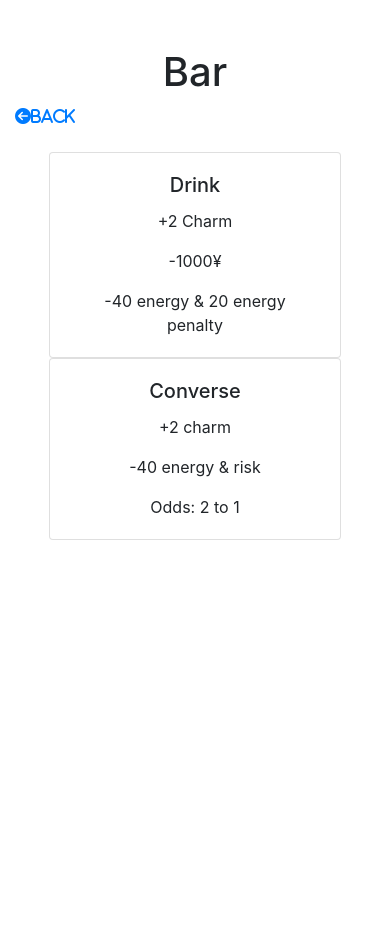
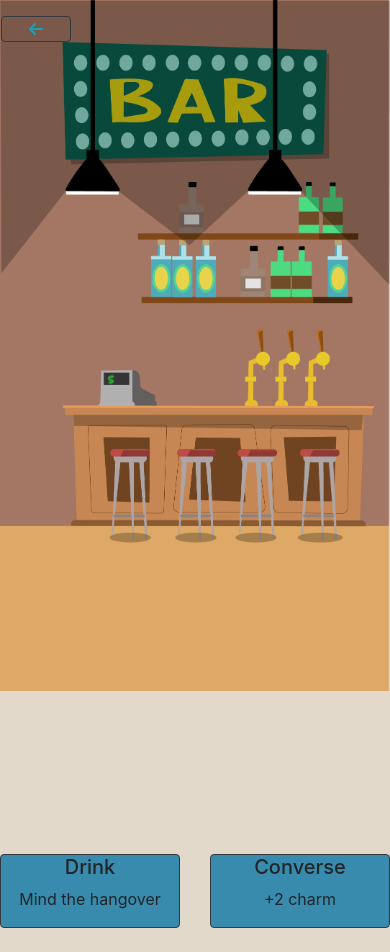
Before and after one commit to AndreasChristensen89/salary_struggle, a Django app: page /grind/bar/ in a window 390 px wide. Shown: the part 73-1025 px from the top of the page. Run offline with Django 3.2, Linux system fonts and the light colour scheme; a user stored in the database is signed in; tables that the repository leaves empty hold one stand-in row (values such as "Sample post"); some libraries are stand-ins or nearby versions.

Commit message:
Add bar mobile background, redesign buttons

```diff
--- a/grind/templates/grind/bar.html
+++ b/grind/templates/grind/bar.html
@@ -3,41 +3,39 @@
 
 {% block content %}
 {% if user.is_authenticated %}
-<div class="container h-100 mt-5">
-    <div class="row">
-        <div class="col text-center">
-            <h1 class="h1">Bar</h1>
-        </div>
-    </div>
+<div class="h-100 overview" id="bar-background">
+    <div id="bar-background-img">
 
         <div class="row">
-        <a class="col-3 position-absolute" href="{% url 'grind:city' %}">
-            <i class="fa-solid fa-circle-arrow-left">Back</i>
+            <a class="col-2 text-center border border-dark m-3 rounded" href="{% url 'grind:city' %}">
+                <i class="fas fa-arrow-left text-info"></i>
             </a>
         </div>
 
-    <div class="row py-5">
-
-        <div class="col-9 col-sm-6 col-md-4 col-lg-3 card mx-auto text-center" id="drinkButton">
-            <div class="card-body rounded-top">
-                <h5 class="card-title">Drink</h5>
-                <p class="card-text round">+2 Charm</p>
-                <p class="card-text round">-1000¥</p>
-                <p class="card-text round">-40 energy & 20 energy penalty</p>
+        <div class="row fixed-bottom my-4">
+            <div class="col-6 mx-auto text-center">
+                <div class="rounded border border-dark update-button" id="drinkButton">
+                    <h5 class="h5">Drink</h5>
+                    <p class="">Mind the hangover</p>
                 </div>
             </div>
-
-        <div class="col-9 col-sm-6 col-md-4 col-lg-3 card mx-auto text-center" id="converse">
-                <div class="card-body rounded-top">
-                    <h5 class="card-title">Converse</h5>
-                    <p class="card-text round">+2 charm</p>
-                    <p class="card-text round">-40 energy & risk</p>
-                    <p class="card-text round">Odds: 2 to 1</p>
+            <div class="col-6 mx-auto text-center">
+                <div class="rounded border border-dark update-button" id="converse">
+                    <h5 class="h5">Converse</h5>
+                    <p class="">+2 charm</p>
                 </div>
             </div>
-
         </div>
     </div>
+</div>
+<div id="loading-overlay">
+    <h1 class="text-light logo-font loading-spinner">
+        <span class="icon">
+            <i class="fas fa-bed"></i>
+        </span>
+    </h1>
+</div>
+
 {% endif %}
 {% csrf_token %}
 {% endblock %}
--- a/home/templates/home/index.html
+++ b/home/templates/home/index.html
@@ -22,7 +22,7 @@
         </div>
         {% if user.is_authenticated %}
             {% if profile.active_char and profile.paid %}
-                {% if character.level > 1 %}
+                {% if character.day > 1 %}
                     <div class="row" id="game-link">
                         <a class="col-12 border py-5 mx-auto text-center" href="{% url 'grind:enter' %}">
                             <h2 class="h2">Play</h2>
--- a/static/css/game_base.css
+++ b/static/css/game_base.css
@@ -60,11 +60,20 @@ body {
     font-size: 20pt;
 }
 
+.place {
+    background-color: rgba(0, 0, 0, 0.5);
+    color: white;
+}
+
 #enter-grind {
     background-image: url(/media/background-enter.png);
     background-size: cover;
     background-repeat: no-repeat;
     height: 320px;
+}
+
+#house-background {
+    background-color: #e3d9ca;
 }
 
 #house-background-img {
@@ -74,12 +83,19 @@ body {
     height: 100%;
 }
 
-#house-background {
+#bar-background-img {
+    background-image: url(/media/bar_background_mobile.png);
+    background-size: contain;
+    background-repeat: no-repeat;
+    height: 100%;
+}
+
+#bar-background {
     background-color: #e3d9ca;
 }
 
-.home-button {
-    background-color: rgba(56, 139, 172, 0.5);
+.update-button {
+    background-color: rgba(56, 139, 172);
 }
 
 #background-fill {
```
Also changed, not shown: grind/templates/grind/house.html (+7 -9 lines), README.md, media/bar_background_mobile.png (added). Lines whose indentation alone changed are shown as unchanged.
